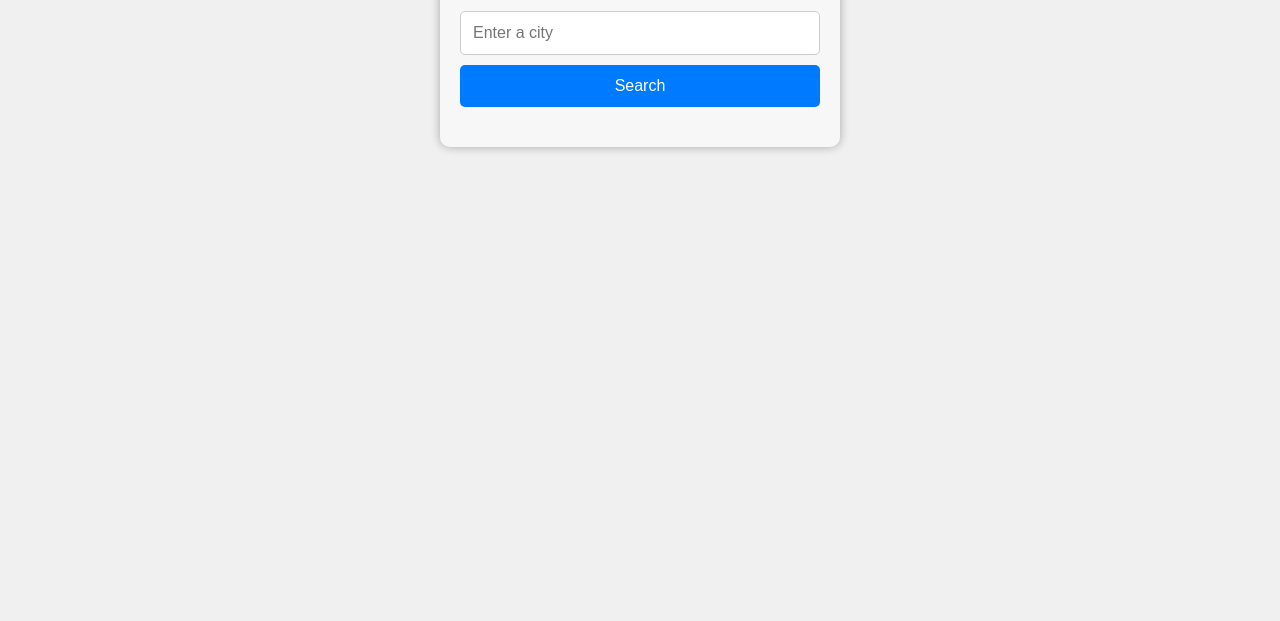
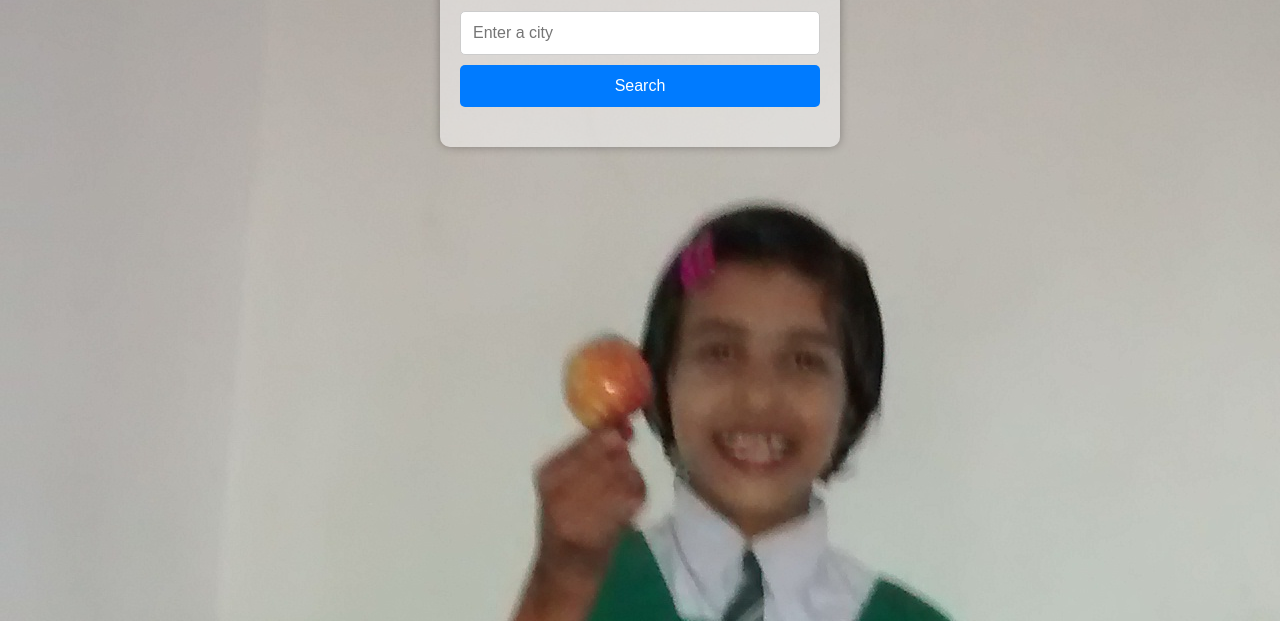
Before and after one commit to piyushok/howstheweather, a plain HTML site: page index.html in a window 1280 px wide. Shown: the part 179-800 px from the top of the page. Drawn offline with Linux system fonts and the light colour scheme.

Commit message:
Update style.css

```diff
--- a/style.css
+++ b/style.css
@@ -6,6 +6,7 @@
 }
 
 body {
+     background-image: url('./ii.jpg');
     font-family: Arial, sans-serif;
     margin: 0;
     padding: 0;
```
